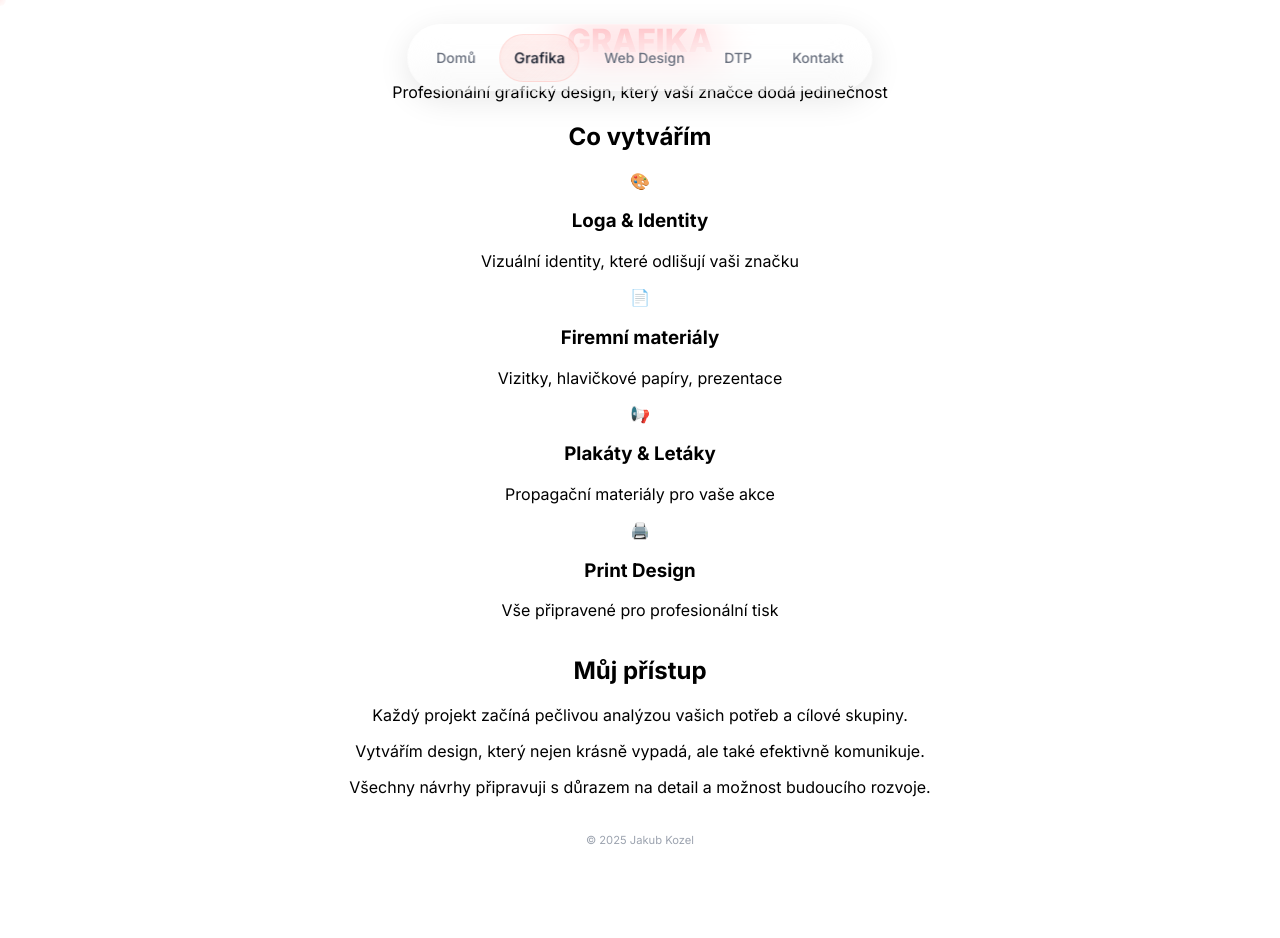
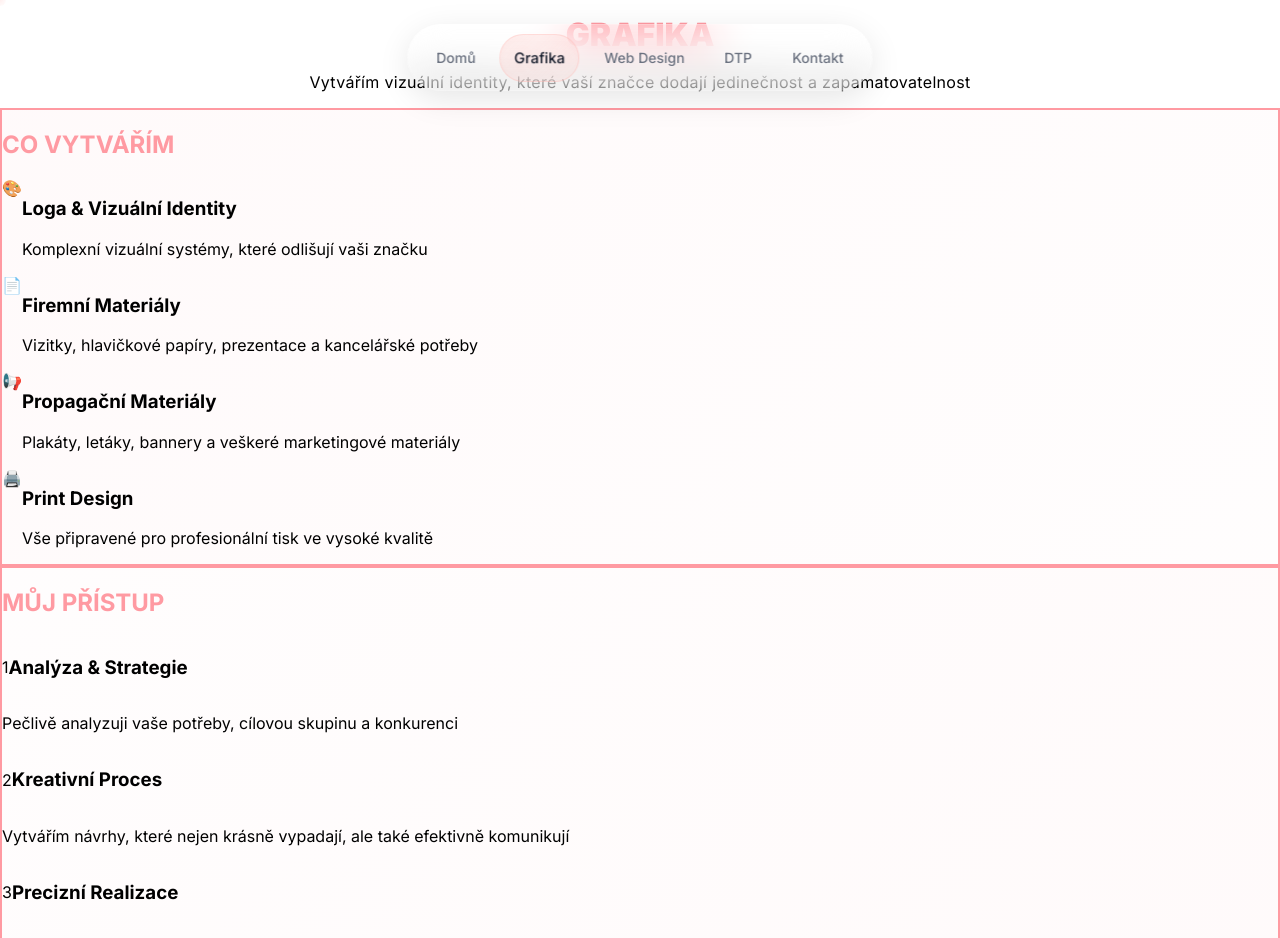
Before and after one commit to Louben17/jakubkozel, a Next.js app: page /grafika in a window 1280 px wide. Shown: the top 938 px of the page. Before the commit the page ends 821 px from the top, so only its background shows below. Built offline with nearby package versions, Linux system fonts and the light colour scheme.

Commit message:
fix: clean contact page design

```diff
--- a/src/app/grafika/page.tsx
+++ b/src/app/grafika/page.tsx
@@ -17,91 +17,174 @@ export default function GrafikaPage() {
     <React.Fragment>
       <Navigation />
 
-      <main className="min-h-screen bg-white pt-24 pb-16">
-        <div className="max-w-4xl mx-auto px-4 sm:px-6">
+      <main className="min-h-screen bg-white pt-40 pb-16">
+        <div className="max-w-7xl mx-auto px-4 sm:px-6">
 
-          {/* Hero sekce */}
-          <header className="text-center mb-16 pt-8 sm:pt-16">
+          {/* Hero s originálním designem */}
+          <div className="text-center mb-20">
             <h1
-              className="text-4xl sm:text-6xl lg:text-8xl font-bold mb-8"
+              className="text-6xl md:text-8xl lg:text-9xl font-black mb-8 tracking-tight"
               style={{
                 fontFamily: 'var(--font-inter), sans-serif',
-                fontWeight: '800',
-                color: '#FF9AA2'
+                fontWeight: '900',
+                color: '#FF9AA2',
+                lineHeight: '0.9'
               }}
             >
               GRAFIKA
             </h1>
 
-            <p
-              className="text-lg sm:text-xl text-gray-600 max-w-2xl mx-auto leading-relaxed"
-              style={{ fontFamily: 'var(--font-inter), sans-serif' }}
+            <div className="max-w-3xl mx-auto">
+              <p
+                className="text-xl md:text-2xl text-gray-600 font-light tracking-wide"
+                style={{
+                  fontFamily: 'var(--font-inter), sans-serif',
+                  letterSpacing: '0.02em'
+                }}
+              >
+                Vytvářím vizuální identity, které vaší značce dodají jedinečnost a zapamatovatelnost
+              </p>
+            </div>
+          </div>
+
+          {/* Moderní grid s rámečky */}
+          <div className="grid lg:grid-cols-2 gap-8 mb-20">
+
+            {/* Levý sloupec - Co dělám */}
+            <div
+              className="p-8 md:p-12 rounded-3xl border-2 hover:shadow-2xl transition-all duration-500 transform hover:-translate-y-2"
+              style={{
+                borderColor: '#FF9AA2',
+                background: 'linear-gradient(135deg, rgba(255, 154, 162, 0.05), rgba(255, 154, 162, 0.02))'
+              }}
             >
-              Profesionální grafický design, který vaší značce dodá jedinečnost
-            </p>
-          </header>
-
-          {/* Hlavní obsah */}
-          <section className="space-y-12">
-
-            {/* Co dělám */}
-            <div className="text-center">
               <h2
-                className="text-2xl sm:text-3xl font-bold mb-8 text-gray-900"
-                style={{ fontFamily: 'var(--font-inter), sans-serif' }}
+                className="text-3xl md:text-4xl font-black mb-8 tracking-tight"
+                style={{
+                  fontFamily: 'var(--font-inter), sans-serif',
+                  color: '#FF9AA2'
+                }}
               >
-                Co vytvářím
+                CO VYTVÁŘÍM
               </h2>
 
-              <div className="grid sm:grid-cols-2 lg:grid-cols-4 gap-6 max-w-4xl mx-auto">
-
-                <div className="p-4">
-                  <div className="text-3xl mb-3">🎨</div>
-                  <h3 className="font-semibold text-gray-900 mb-2">Loga & Identity</h3>
-                  <p className="text-sm text-gray-600">Vizuální identity, které odlišují vaši značku</p>
+              <div className="space-y-6">
+                <div className="flex items-start gap-4">
+                  <div className="w-12 h-12 rounded-full bg-gradient-to-br from-pink-100 to-pink-200 flex items-center justify-center flex-shrink-0">
+                    <span className="text-xl">🎨</span>
+                  </div>
+                  <div>
+                    <h3 className="font-bold text-lg text-gray-900 mb-1">Loga & Vizuální Identity</h3>
+                    <p className="text-gray-600 leading-relaxed">Komplexní vizuální systémy, které odlišují vaši značku</p>
+                  </div>
                 </div>
 
-                <div className="p-4">
-                  <div className="text-3xl mb-3">📄</div>
-                  <h3 className="font-semibold text-gray-900 mb-2">Firemní materiály</h3>
-                  <p className="text-sm text-gray-600">Vizitky, hlavičkové papíry, prezentace</p>
+                <div className="flex items-start gap-4">
+                  <div className="w-12 h-12 rounded-full bg-gradient-to-br from-pink-100 to-pink-200 flex items-center justify-center flex-shrink-0">
+                    <span className="text-xl">📄</span>
+                  </div>
+                  <div>
+                    <h3 className="font-bold text-lg text-gray-900 mb-1">Firemní Materiály</h3>
+                    <p className="text-gray-600 leading-relaxed">Vizitky, hlavičkové papíry, prezentace a kancelářské potřeby</p>
+                  </div>
                 </div>
 
-                <div className="p-4">
-                  <div className="text-3xl mb-3">📢</div>
-                  <h3 className="font-semibold text-gray-900 mb-2">Plakáty & Letáky</h3>
-                  <p className="text-sm text-gray-600">Propagační materiály pro vaše akce</p>
+                <div className="flex items-start gap-4">
+                  <div className="w-12 h-12 rounded-full bg-gradient-to-br from-pink-100 to-pink-200 flex items-center justify-center flex-shrink-0">
+                    <span className="text-xl">📢</span>
+                  </div>
+                  <div>
+                    <h3 className="font-bold text-lg text-gray-900 mb-1">Propagační Materiály</h3>
+                    <p className="text-gray-600 leading-relaxed">Plakáty, letáky, bannery a veškeré marketingové materiály</p>
+                  </div>
                 </div>
 
-                <div className="p-4">
-                  <div className="text-3xl mb-3">🖨️</div>
-                  <h3 className="font-semibold text-gray-900 mb-2">Print Design</h3>
-                  <p className="text-sm text-gray-600">Vše připravené pro profesionální tisk</p>
+                <div className="flex items-start gap-4">
+                  <div className="w-12 h-12 rounded-full bg-gradient-to-br from-pink-100 to-pink-200 flex items-center justify-center flex-shrink-0">
+                    <span className="text-xl">🖨️</span>
+                  </div>
+                  <div>
+                    <h3 className="font-bold text-lg text-gray-900 mb-1">Print Design</h3>
+                    <p className="text-gray-600 leading-relaxed">Vše připravené pro profesionální tisk ve vysoké kvalitě</p>
+                  </div>
                 </div>
-
               </div>
             </div>
 
-            {/* Můj přístup */}
-            <div className="text-center">
+            {/* Pravý sloupec - Můj přístup */}
+            <div
+              className="p-8 md:p-12 rounded-3xl border-2 hover:shadow-2xl transition-all duration-500 transform hover:-translate-y-2"
+              style={{
+                borderColor: '#FF9AA2',
+                background: 'linear-gradient(135deg, rgba(255, 154, 162, 0.02), rgba(255, 154, 162, 0.05))'
+              }}
+            >
               <h2
-                className="text-2xl sm:text-3xl font-bold mb-8 text-gray-900"
-                style={{ fontFamily: 'var(--font-inter), sans-serif' }}
+                className="text-3xl md:text-4xl font-black mb-8 tracking-tight"
+                style={{
+                  fontFamily: 'var(--font-inter), sans-serif',
+                  color: '#FF9AA2'
+                }}
               >
-                Můj přístup
+                MŮJ PŘÍSTUP
               </h2>
 
-              <div
-                className="text-base sm:text-lg text-gray-700 space-y-4 leading-relaxed max-w-3xl mx-auto"
-                style={{ fontFamily: 'var(--font-inter), sans-serif' }}
-              >
-                <p>Každý projekt začíná pečlivou analýzou vašich potřeb a cílové skupiny.</p>
-                <p>Vytvářím design, který nejen krásně vypadá, ale také efektivně komunikuje.</p>
-                <p>Všechny návrhy připravuji s důrazem na detail a možnost budoucího rozvoje.</p>
+              <div className="space-y-8">
+                <div>
+                  <div className="flex items-center gap-3 mb-3">
+                    <div className="w-8 h-8 rounded-full bg-gradient-to-br from-pink-400 to-pink-500 text-white flex items-center justify-center text-sm font-bold">1</div>
+                    <h3 className="font-bold text-lg text-gray-900">Analýza & Strategie</h3>
+                  </div>
+                  <p className="text-gray-600 leading-relaxed pl-11">Pečlivě analyzuji vaše potřeby, cílovou skupinu a konkurenci</p>
+                </div>
+
+                <div>
+                  <div className="flex items-center gap-3 mb-3">
+                    <div className="w-8 h-8 rounded-full bg-gradient-to-br from-pink-400 to-pink-500 text-white flex items-center justify-center text-sm font-bold">2</div>
+                    <h3 className="font-bold text-lg text-gray-900">Kreativní Proces</h3>
+                  </div>
+                  <p className="text-gray-600 leading-relaxed pl-11">Vytvářím návrhy, které nejen krásně vypadají, ale také efektivně komunikují</p>
+                </div>
+
+                <div>
+                  <div className="flex items-center gap-3 mb-3">
+                    <div className="w-8 h-8 rounded-full bg-gradient-to-br from-pink-400 to-pink-500 text-white flex items-center justify-center text-sm font-bold">3</div>
+                    <h3 className="font-bold text-lg text-gray-900">Precizní Realizace</h3>
+                  </div>
+                  <p className="text-gray-600 leading-relaxed pl-11">Všechny návrhy připravuji s důrazem na detail a možnost budoucího rozvoje</p>
+                </div>
+
+                <div className="pt-4 border-t border-pink-100">
+                  <p className="text-gray-700 font-medium italic">
+                    "Každý projekt je pro mě výzvou vytvořit něco jedinečného a funkčního"
+                  </p>
+                </div>
               </div>
             </div>
 
-          </section>
+          </div>
+
+          {/* Spodní zvýrazněná sekce */}
+          <div
+            className="text-center p-8 md:p-12 rounded-3xl border-2"
+            style={{
+              borderColor: '#FF9AA2',
+              background: 'linear-gradient(135deg, rgba(255, 154, 162, 0.08), rgba(255, 154, 162, 0.03))'
+            }}
+          >
+            <h2
+              className="text-2xl md:text-3xl font-black mb-4 tracking-tight"
+              style={{
+                fontFamily: 'var(--font-inter), sans-serif',
+                color: '#FF9AA2'
+              }}
+            >
+              PŘIPRAVEN NA VÁŠ PROJEKT?
+            </h2>
+            <p className="text-lg text-gray-600 max-w-2xl mx-auto">
+              Pojďme společně vytvořit vizuální identitu, která vaši značku posune na další úroveň
+            </p>
+          </div>
 
         </div>
       </main>
```
